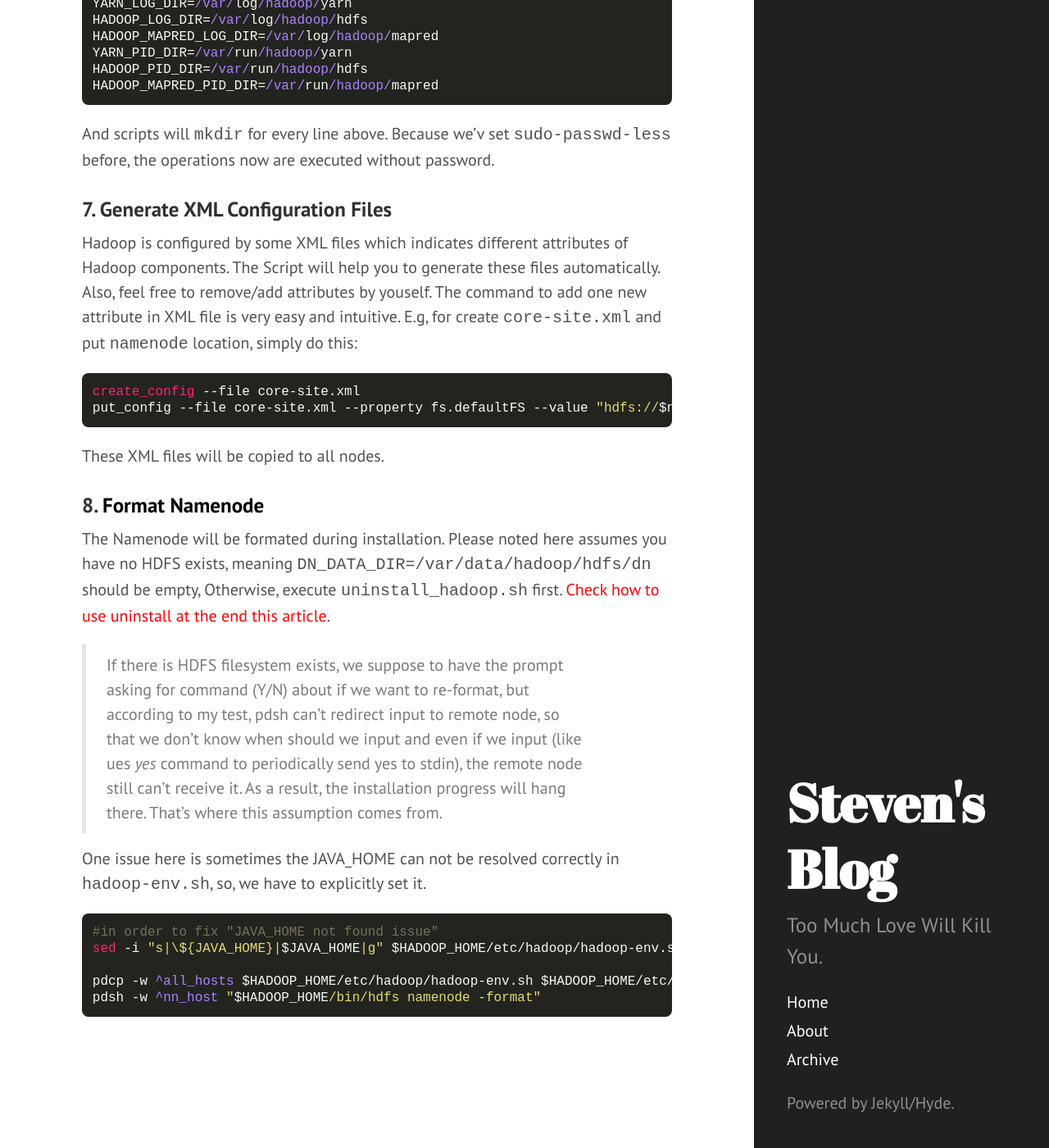
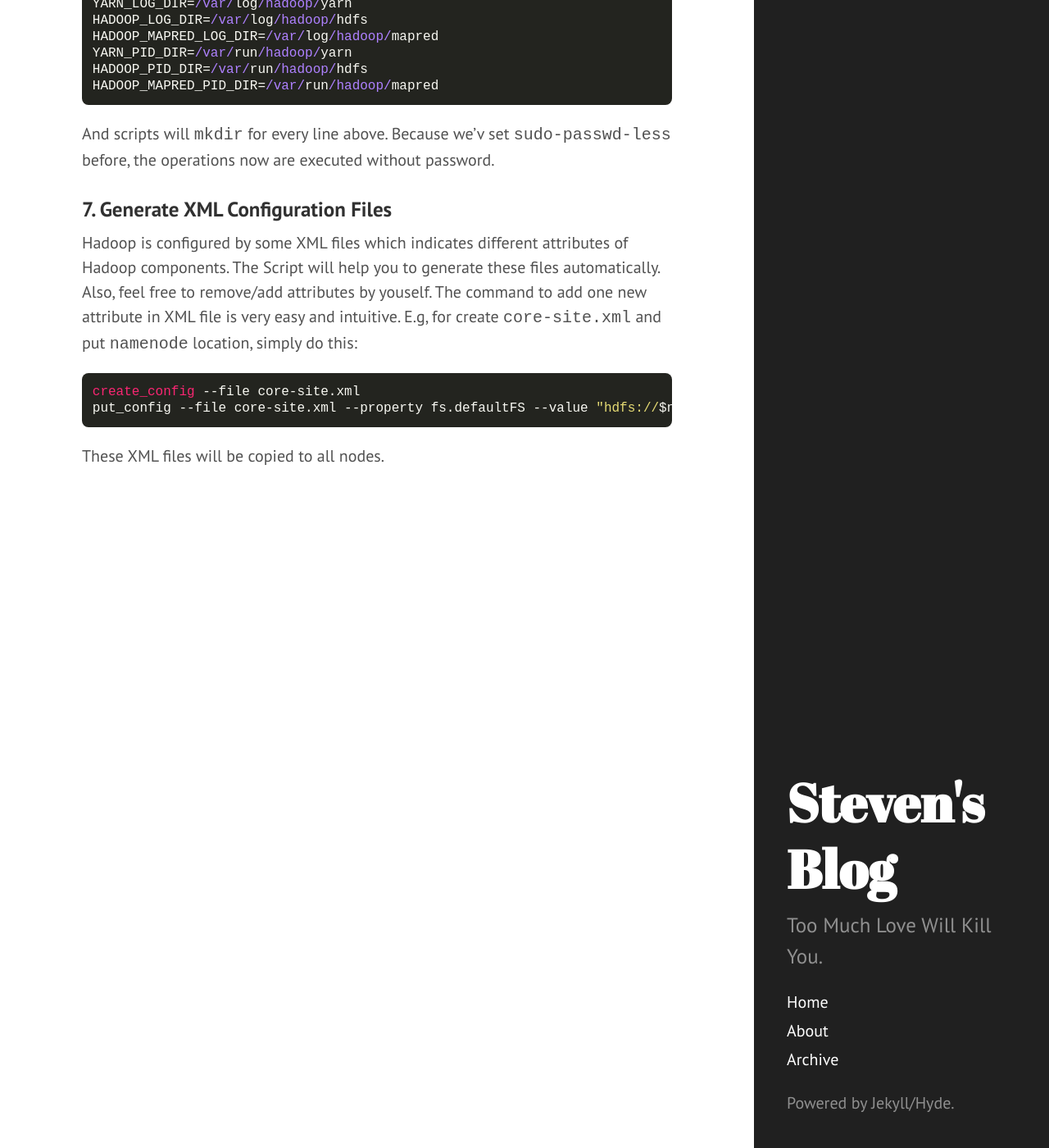
Before and after one commit to legatoo/legatoo.github.io, a Jekyll site: the page built from _posts/2014-11-12-Install-Yarn-on-Ubuntu-Cluster-via-Scripts.md, in a window 1280 px wide and 1400 px high, scrolled down 5880 px. Shown: the whole window at 82% size. Built offline with Jekyll 4.4.1, drawn with Linux system fonts in a browser that asks for light colours; Markdown is read by kramdown in place of the engine named in the settings.

```diff
--- a/_posts/2014-11-12-Install-Yarn-on-Ubuntu-Cluster-via-Scripts.md
+++ b/_posts/2014-11-12-Install-Yarn-on-Ubuntu-Cluster-via-Scripts.md
@@ -187,17 +187,3 @@
 put_config --file core-site.xml --property fs.defaultFS --value "hdfs://$nn:9000"</code></pre>
 
 These XML files will be copied to all nodes.
-
-###8. <a name="format_namenode"><font color="black">Format Namenode</font></a>
-
-The Namenode will be formated during installation. Please noted here assumes you have no HDFS exists, meaning `DN_DATA_DIR=/var/data/hadoop/hdfs/dn` should be empty, Otherwise, execute `uninstall_hadoop.sh` first.  <a href="#uninstall"><font color="red">Check how to use uninstall at the end this article</font></a>.
-
->If there is HDFS filesystem exists, we suppose to have the prompt asking for command (Y/N) about if we want to re-format, but according to my test, pdsh can't redirect input to remote node, so that we don't know when should we input and even if we input (like ues *yes* command to periodically send yes to stdin), the remote node still can't receive it. As a result, the installation progress will hang there. That's where this assumption comes from.
-
-One issue here is sometimes the JAVA_HOME can not be resolved correctly in `hadoop-env.sh`, so, we have to explicitly set it.
-
-<pre><code class="Bash">#in order to fix "JAVA_HOME not found issue"
-sed -i "s|\${JAVA_HOME}|$JAVA_HOME|g" $HADOOP_HOME/etc/hadoop/hadoop-env.sh
-
-pdcp -w ^all_hosts $HADOOP_HOME/etc/hadoop/hadoop-env.sh $HADOOP_HOME/etc/hadoop/
-pdsh -w ^nn_host "$HADOOP_HOME/bin/hdfs namenode -format"</code></pre>
```
